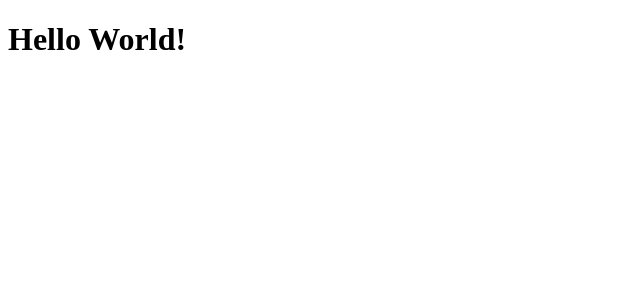
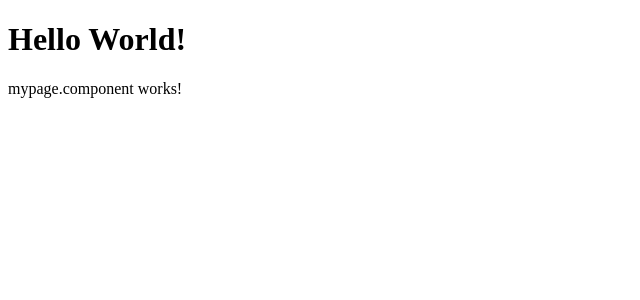
Before and after one commit to denisespanhol/angular-concepts, an Angular app: page / in a window 1280 px wide. Shown: the top 300 px of the page, without its empty margins (0-640 px from the left). Built offline with nearby package versions, Linux system fonts and the light colour scheme.

Commit message:
Inserting mypage component in app

```diff
--- a/src/app/app.html
+++ b/src/app/app.html
@@ -1 +1,2 @@
 <hello-world></hello-world>
+<app-mypage></app-mypage>
--- a/src/app/app.ts
+++ b/src/app/app.ts
@@ -1,10 +1,11 @@
 import { Component, signal } from '@angular/core';
 import { RouterOutlet } from '@angular/router';
+import { MypageComponent } from './mypage/mypage.component';
 import { HelloWorldComponent } from './helloworld/helloworld.component';
 
 @Component({
   selector: 'app-root',
-  imports: [HelloWorldComponent],
+  imports: [HelloWorldComponent, MypageComponent],
   templateUrl: './app.html',
   styleUrl: './app.css'
 })
--- a/src/app/mypage/mypage.component.ts
+++ b/src/app/mypage/mypage.component.ts
@@ -1,7 +1,7 @@
 import { Component } from '@angular/core';
 
 @Component({
-  selector: 'app-mypage.component',
+  selector: 'app-mypage',
   imports: [],
   templateUrl: './mypage.component.html',
   styleUrl: './mypage.component.css',
```
